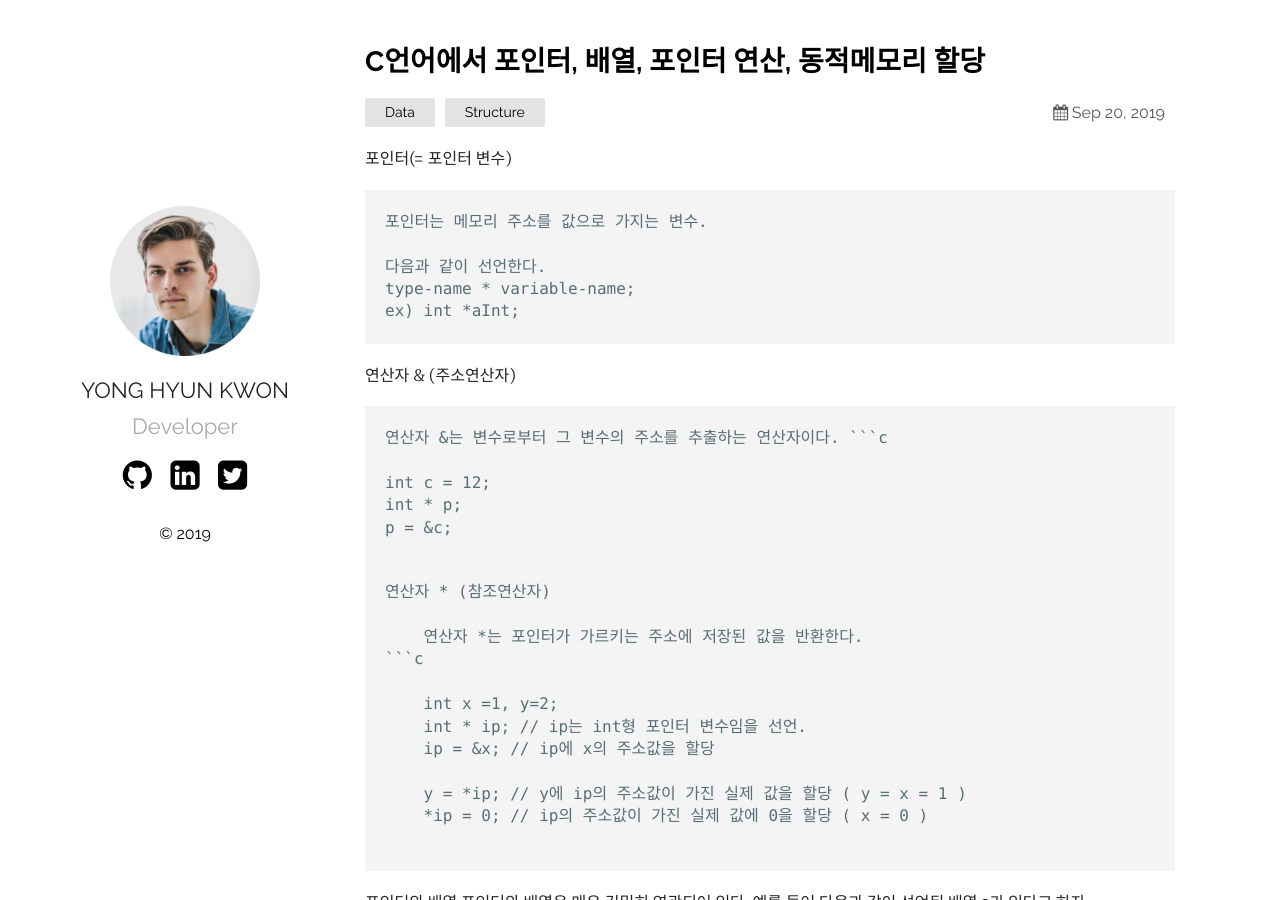
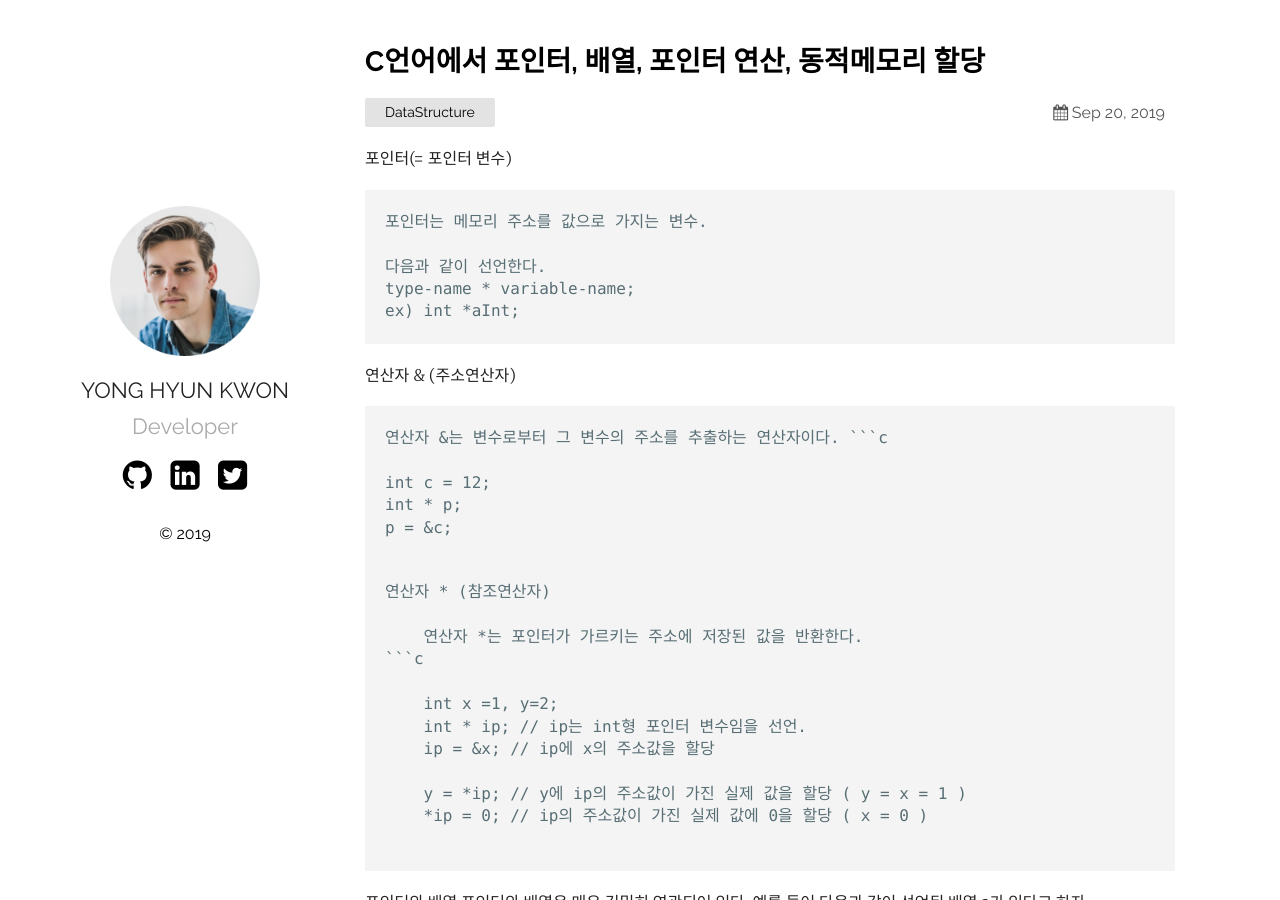
Before and after one commit to jayyhkwon/jayyhkwon.github.io_deprecated, a Jekyll site: the page built from _posts/2019-09-20-Data Structure 01 - C언어에서 포인터, 배열, 포인터 연산, 동적메모리 할당.markdown, in a window 1280 px wide and 900 px high. Built offline with Jekyll 4.4.1, drawn with Linux system fonts in a browser that asks for light colours.

Commit message:
09/20 일자 포스팅 카테고리 변경(2)

```diff
--- a/_posts/2019-09-20-Data Structure 01 - C언어에서 포인터, 배열, 포인터 연산, 동적메모리 할당.markdown
+++ b/_posts/2019-09-20-Data Structure 01 - C언어에서 포인터, 배열, 포인터 연산, 동적메모리 할당.markdown
@@ -2,7 +2,7 @@
 layout: post
 title:  "C언어에서 포인터, 배열, 포인터 연산, 동적메모리 할당"
 date:   2019-09-20 22:30 +0530
-categories: Data Structure
+categories: DataStructure
 ---
 
 포인터(= 포인터 변수)
```
